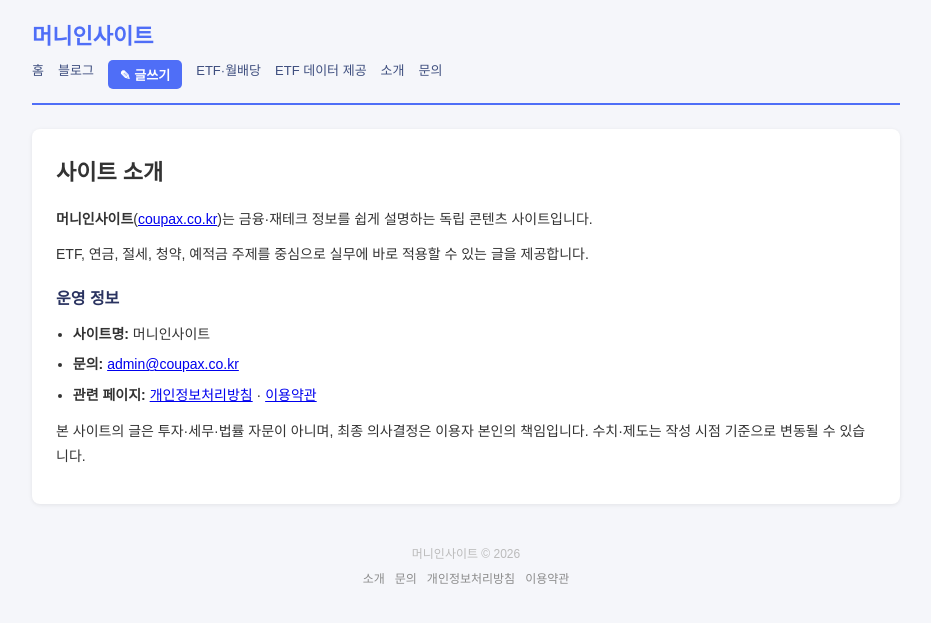
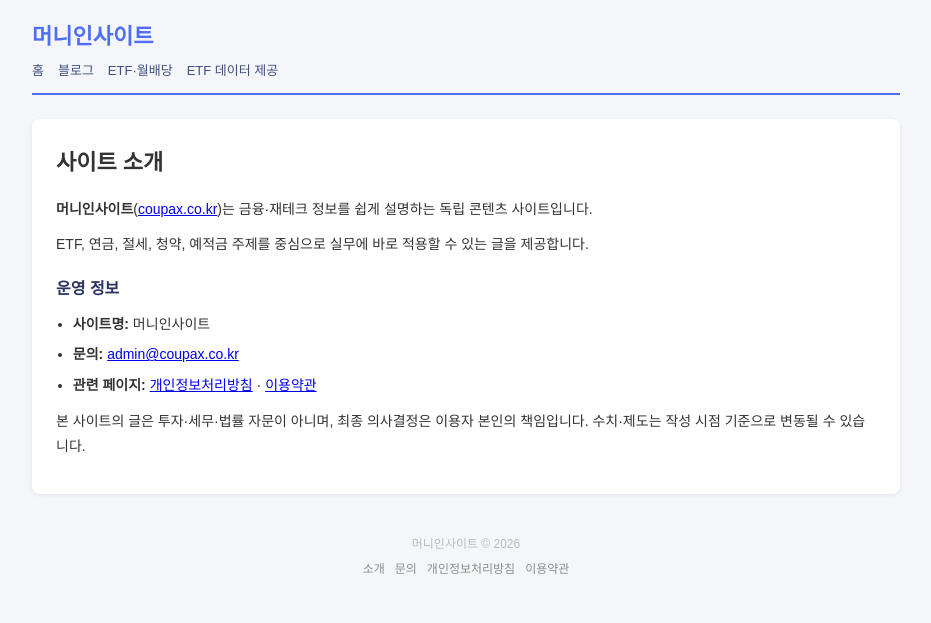
Before and after one commit to pwcosmos-create/coupax-homepage, a Flask app: page /about in a window 1280 px wide. Shown: the top 623 px of the page, without its empty margins (174-1105 px from the left). Run offline with Flask 3, Linux system fonts and the light colour scheme.

Commit message:
Remove write, about, and contact links from top navigation.
Co-authored-by: Cursor <cursoragent@cursor.com>

```diff
--- a/board/templates/base.html
+++ b/board/templates/base.html
@@ -30,11 +30,8 @@
     <nav class="top-nav">
       <a href="{{ url_for('index') }}">홈</a>
       <a href="{{ url_for('blog') }}">블로그</a>
-      <a href="{{ url_for('write') }}" class="nav-write">✎ 글쓰기</a>
       <a href="{{ url_for('etf_hub') }}">ETF·월배당</a>
       <a href="{{ url_for('data_product_etf') }}">ETF 데이터 제공</a>
-      <a href="{{ url_for('about') }}">소개</a>
-      <a href="{{ url_for('contact') }}">문의</a>
     </nav>
   </header>
 
```
